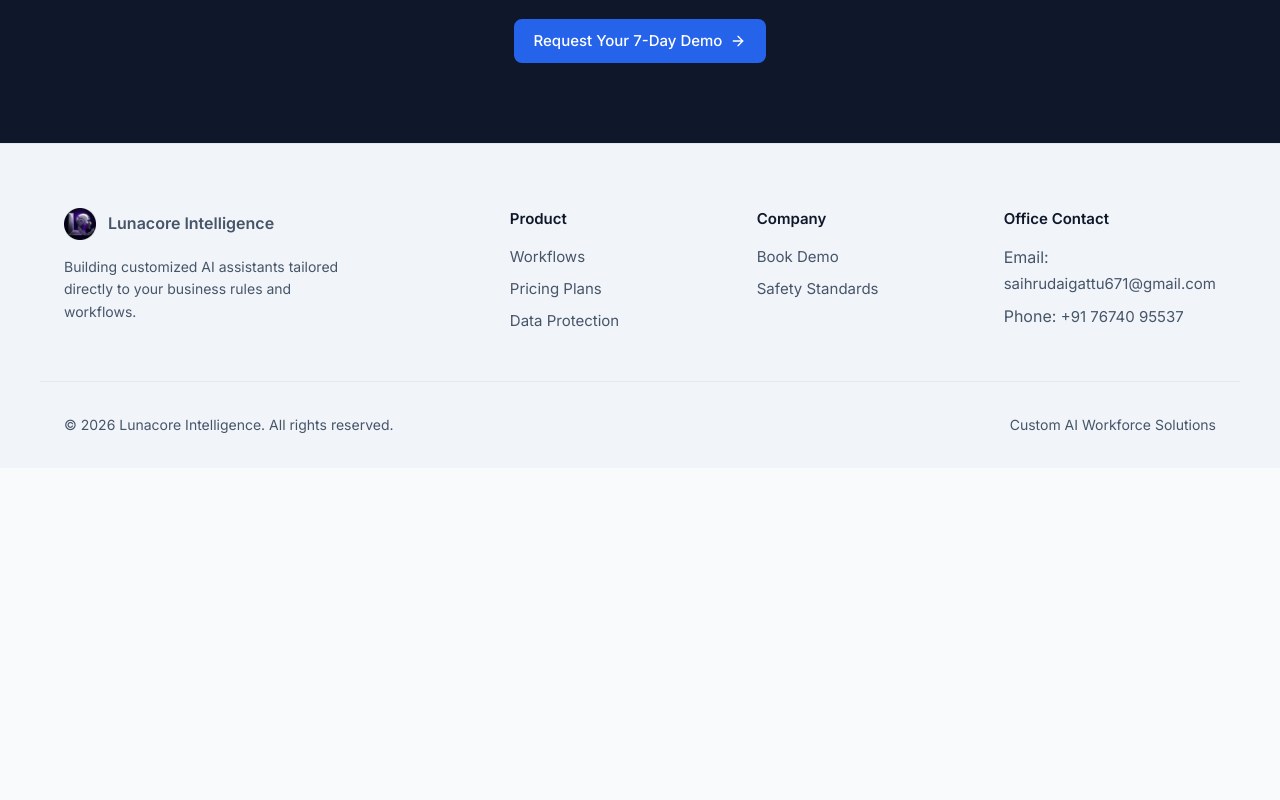
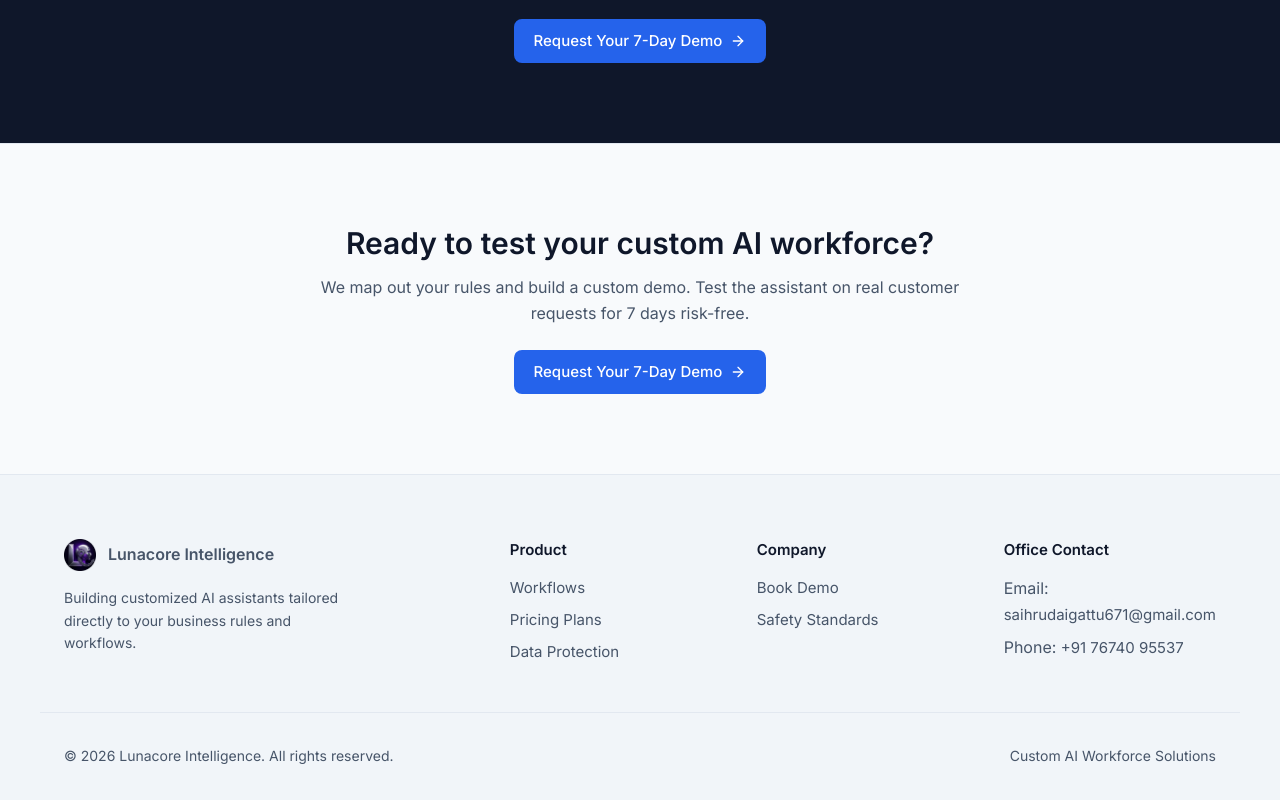
Before and after one commit to saihrudaigattu671-collab/lunacoreintelligence, a Next.js app: page / in a window 1280 px wide. Shown: the part 1933-2733 px from the top of the page. Before the commit the page ends 2401 px from the top, so only its background shows below. Built offline with nearby package versions, Linux system fonts and the light colour scheme.

Commit message:
Update page.tsx

```diff
--- a/app/page.tsx
+++ b/app/page.tsx
@@ -130,6 +130,19 @@ export default function HomePage() {
             </Link>
           </div>
         </section>
+
+        {/* BOTTOM CTA */}
+        <section className="section" style={{ background: '#f8fafc', borderTop: '1px solid var(--border-color)' }}>
+          <div className="shell" style={{ textAlign: 'center', maxWidth: '700px' }}>
+            <h2>Ready to test your custom AI workforce?</h2>
+            <p style={{ marginBottom: '1.5rem' }}>
+              We map out your rules and build a custom demo. Test the assistant on real customer requests for 7 days risk-free.
+            </p>
+            <Link href="/contact" className="btn-primary">
+              Request Your 7-Day Demo <ArrowRight size={16} />
+            </Link>
+          </div>
+        </section>
       </main>
     </SiteShell>
   )
```
